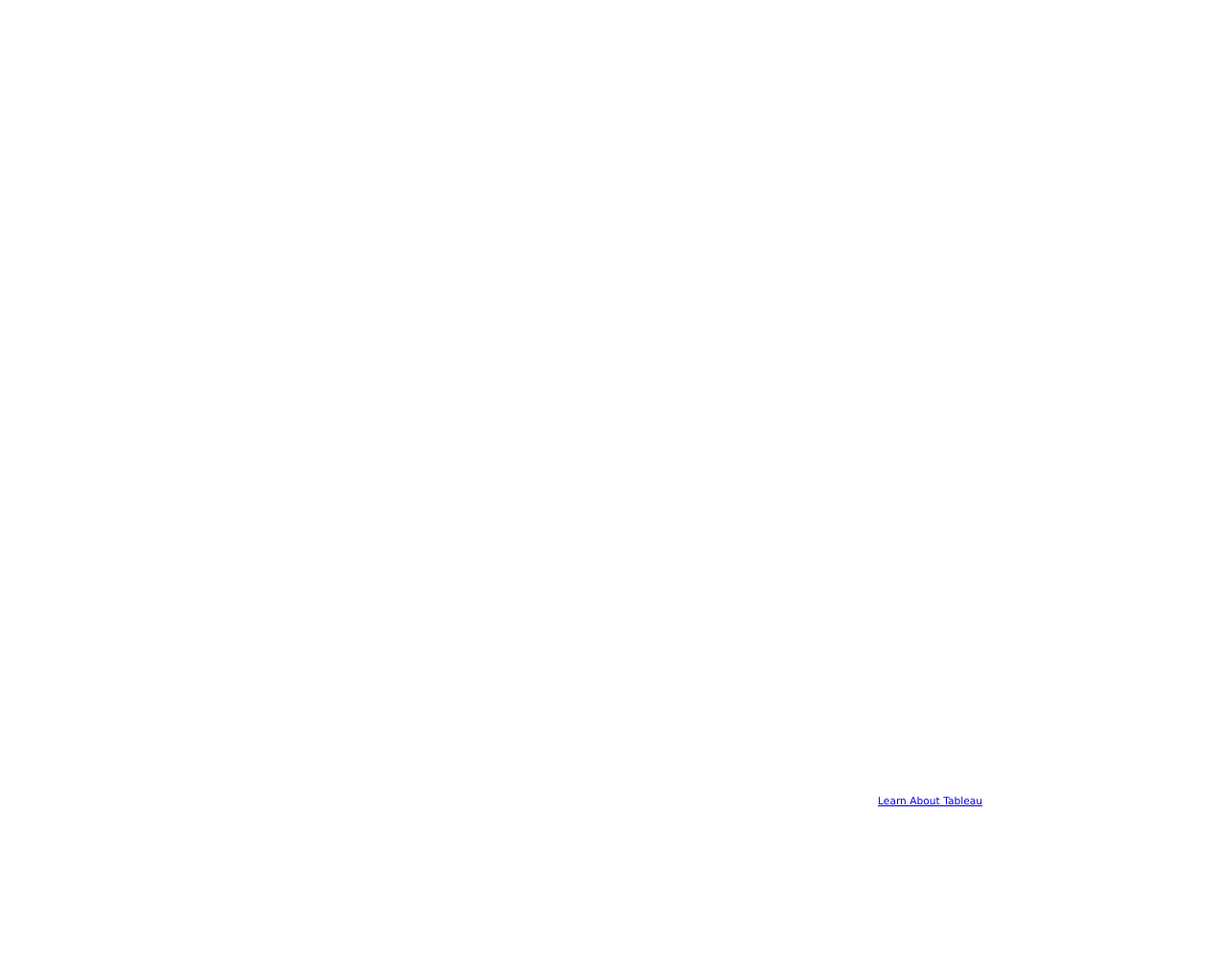
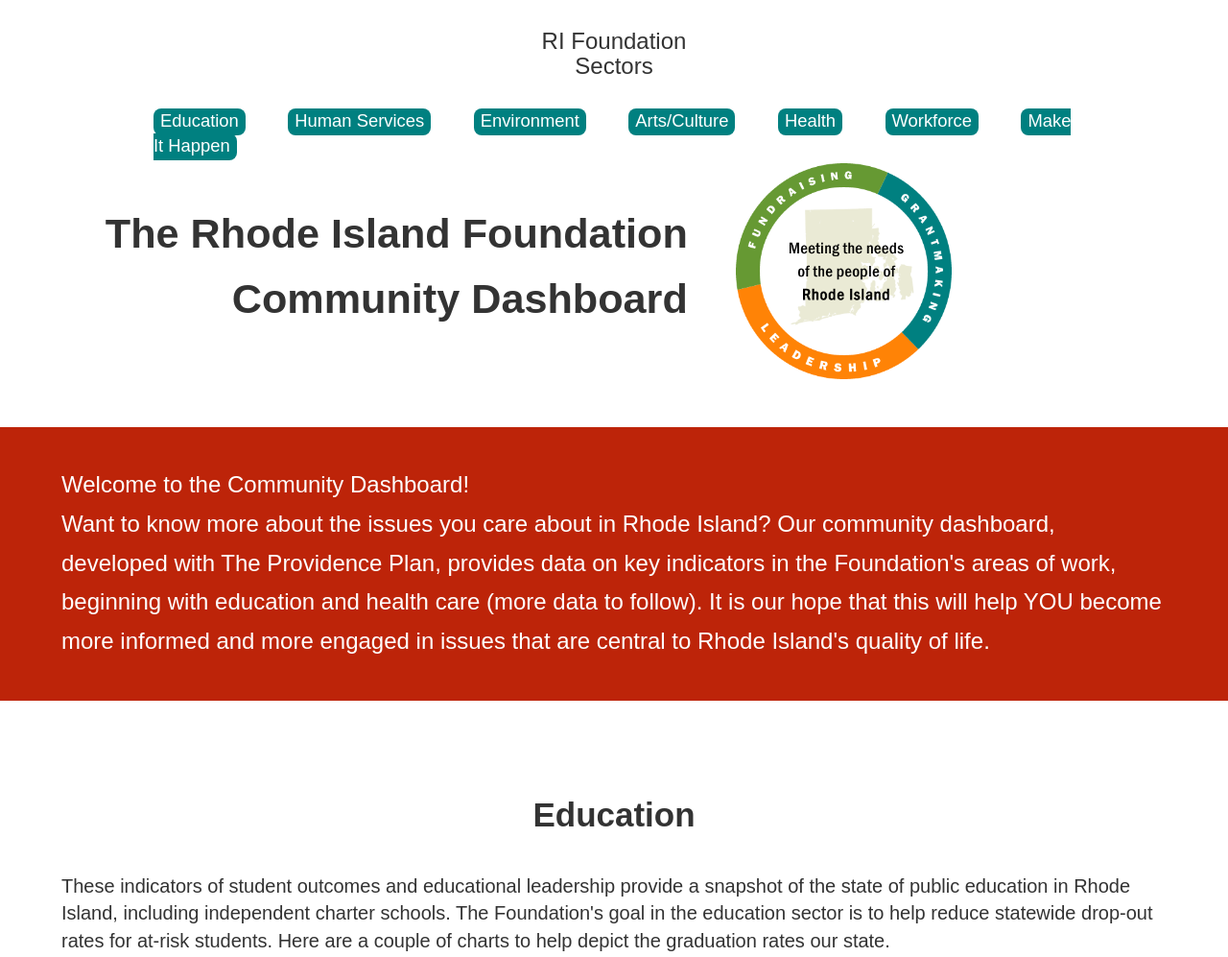
Before and after one commit to zcrosby/DataHUBScrolly, a plain HTML site: page index.html in a window 1280 px wide. Shown: the top 997 px of the page at 96% size. Before the commit the page ends 858 px from the top, so only its background shows below. Drawn offline with Linux system fonts and the light colour scheme; a web font is replaced by a local one.

Commit message:
centered the nav and adjusted the home btn to stick with nav header

```diff
--- a/css/scrolly.css
+++ b/css/scrolly.css
@@ -4,7 +4,6 @@ body, html{
 }
 
 body{
-	/*background-color: #F2EDAE; AM*/
 	font-family: 'News Cycle', Arial, sans-serif;
 }
 
@@ -33,7 +32,6 @@ h1, h2, h3, h4, h5{
 	width: 100%;
 	background-color: #FFFFFF;
 	margin: 0 auto 0 auto;
-	/*border: 2px solid #000;*/
 
 }
 /*#FAF5FA*/
@@ -45,39 +43,50 @@ h1, h2, h3, h4, h5{
 	/*border: 1px solid black;*/
 }
 
+#RI-Foun-header {
+	position: relative;
+	width: 201px;
+	margin: 0 auto;
+}
+
 #RI-Foun-header h3{
+	width: 201px;
 	padding: 30px 0 10px 0;
 }
-
-
 
 #Home-Btn{
 	display: none;
 	position: absolute;
-	left: 471px;
-	top: 21px;
+	left:-66px;
+	top:21px;
 }
 
 
 #nav{
-	width: 90%;
+	width: 960px;
 	height: 35px;
-	margin: 15px auto 10px auto;
+	margin: 20px auto 10px auto;
 	list-style-type: none;
-
 }
 
 #nav ul{
+
+	/*width: 95%;
+	margin: auto;*/
+	margin:0px;
+    padding:0px;
 	width: 100%;
-	/*display: -webkit-box;*/
-
 	list-style-type: none;
 }
 
 #nav li{
-    /*-webkit-box-flex: 1;*/
+	margin-left: 40px;
+	display: inline;
 	font-size: 1.15em;
-	display: inline;
+}
+
+#nav li.first{
+    margin-left:0px;
 }
 
 #nav li a{
@@ -88,7 +97,7 @@ h1, h2, h3, h4, h5{
 #nav li a:visited{
 	color: white;
 	background-color: #008080;
-	border-radius: 4px;
+	border-radius: 8px;
 }
 
 #nav li a:hover{
@@ -119,6 +128,10 @@ h1, h2, h3, h4, h5{
 #title-image{
 	padding: 170px 0 0 0;
 	margin: 0 0 0 30px;
+}
+
+#title-image img{
+	width:;
 }
 
 .content{
@@ -210,3 +223,76 @@ h1, h2, h3, h4, h5{
 	margin: 37px auto 20px auto;
 	text-align: center;
 }
+
+
+/* iPads (portrait) -----------
+
+@media screen (max-device-width: 768px) {
+
+	.container{
+		max-width: 100%;
+	}
+
+	#RI-Foun-header h3{
+		margin-left: 282px;
+	}
+
+	#Home-Btn{
+		left: 235px;
+	}
+
+	#nav{
+		min-width: 100%;
+	}
+
+	#nav ul{
+		width: 100%;
+	}
+
+	#nav li{
+		margin-left: 4px;
+		font-size: 1em;
+	}
+
+	.title-header{
+		width: 55%;
+		margin: 0 36px 0 54px;
+	}
+
+	.title-header h1{
+		font-size: 2.2em;
+	}
+
+	#title-image{
+		padding: 193px 0 0 0;
+	}
+
+	#title-image img {
+		width: 170px;
+	}
+
+	.content {
+		font-size: 1.15em;
+	}
+
+	#divToAddHomeBtn {
+		height: 335px;
+	}
+
+	.title-container .content {
+		font-size: 1.4em;
+		padding: 35px 0;
+	}
+
+	.sector iframe {
+		width: 98%;
+	}
+
+}
+*/
+
+/* Smartphones (portrait) ----------- */
+@media screen (max-device-width: 320px) {
+
+
+}
--- a/index.html
+++ b/index.html
@@ -1,9 +1,129 @@
+<!DOCTYPE html>
 <html>
+
 <head>
-	<title></title>
+	<meta charset="UTF-8">
+	<meta name="viewport" content="width=device-width, initial-scale=1, maximum-scale=1">
+
+	<title>scrolly</title>
+
+	<link href='http://fonts.googleapis.com/css?family=News+Cycle:400,700' rel='stylesheet' type='text/css' />
+	<link rel="stylesheet" type="text/css" href="css/bootstrap.min.css" />
+	<link rel="stylesheet" type="text/css" href="css/scrolly.css"/>
+
 </head>
+
 <body>
-<script type="text/javascript" src="http://public.tableausoftware.com/javascripts/api/viz_v1.js"></script><div class="tableauPlaceholder" style="width:1024px; height:820px;"><noscript><a href="#"><img alt=" " src="http:&#47;&#47;public.tableausoftware.com&#47;static&#47;images&#47;XY&#47;XYXY88RZG&#47;1_rss.png" style="border: none" /></a></noscript><object class="tableauViz" width="1024" height="820" style="display:none;"><param name="host_url" value="http%3A%2F%2Fpublic.tableausoftware.com%2F" /><param name="path" value="shared&#47;XYXY88RZG" /><param name="toolbar" value="yes" /><param name="static_image" value="http:&#47;&#47;public.tableausoftware.com&#47;static&#47;images&#47;XY&#47;XYXY88RZG&#47;1.png" /><param name="animate_transition" value="yes" /><param name="display_static_image" value="yes" /><param name="display_spinner" value="yes" /><param name="display_overlay" value="yes" /><param name="display_count" value="yes" /></object></div><div style="width:1024px;height:22px;padding:0px 10px 0px 0px;color:black;font:normal 8pt verdana,helvetica,arial,sans-serif;"><div style="float:right; padding-right:8px;"><a href="http://www.tableausoftware.com/public/about-tableau-products?ref=http://public.tableausoftware.com/shared/XYXY88RZG" target="_blank">Learn About Tableau</a></div></div>
+
+<div class="container" id="home">
+
+	<div class="header">
+
+		<div id="RI-Foun-header">
+
+			<div id="Home-Btn">
+				<a href="#home"><img src="images/RIStrategyCircle.png" width="50" height="auto"></a>
+			</div>
+
+			<h3>RI Foundation Sectors</h3>
+
+		</div>
+
+		<div id="nav">
+			<ul>
+				<li class="first"><a class="active" href="#education">Education</a></li>
+				<li><a href="#human-services">Human Services</a></li>
+				<li><a href="#environment">Environment</a></li>
+				<li><a href="#">Arts/Culture</a></li>
+				<li><a href="#">Health</a></li>
+				<li><a href="#">Workforce</a></li>
+				<li class="last"><a href="#">Make It Happen</a></li>
+			</ul>
+		</div>
+	</div>
+
+	<div class="title-container">
+
+		<div class="title-header">
+			<div class="head1">
+				<h1 >The Rhode Island Foundation</h1>
+			</div>
+
+			<div class="head2">
+				<h1 >Community Dashboard</h1>
+			</div>
+		</div><!--end title-header-->
+
+		<div id="title-image">
+			<img src="images/RIStrategyCircle.png" width="225" height="auto">
+		</div>
+		<div id="divToAddHomeBtn" class="content">
+			<p>Welcome to the Community Dashboard!</p>
+
+			<p>Want to know more about the issues you care about in Rhode Island? Our community dashboard, developed with The Providence Plan, provides data on key indicators in the Foundation's areas of work, beginning with education and health care (more data to follow). It is our hope that this will help YOU become more informed and more engaged in issues that are central to Rhode Island's quality of life.</p>
+		</div>
+	</div><!--end title-container-->
+
+
+<!-- Begin Sectors -->
+	<div id="scrolly-content">
+		<div class="sector" id="education">
+			<div class="sector-header">
+				<h2>Education</h2>
+			</div>
+
+			<div class="content">
+				<p>These indicators of student outcomes and educational leadership provide a snapshot of the state of public education in Rhode Island, including independent charter schools. The Foundation's goal in the education sector is to help reduce statewide drop-out rates for at-risk students. Here are a couple of charts to help depict the graduation rates our state.</p>
+			</div>
+
+			<iframe src="http://public.tableausoftware.com/views/Education_6/FourYearGraduationRate?:embed=y&:display_count=no" seamless="seamless">
+			</iframe>
+
+		</div><!--End Education -->
+
+		<div class="sector" id="human-services">
+			<div class="sector-header">
+				<h2>Human Services</h2>
+			</div>
+
+			<div class="content">
+				<p>The Foundation's goals for our work in the health sector are to reduce the number of Rhode Islanders without a primary care "medical home" and to increase the number of primary care physicians practicing in Rhode Island. The indicators in this section provide critical information about population health and access to care in Rhode Island. Explore data on access to care, chronic disease, and health behavior in our state.</p>
+			</div>
+
+			<iframe src="http://public.tableausoftware.com/views/HumanServices_0/ChildrenInPoverty?:embed=y&:display_count=no" seamless="seamless">
+			</iframe>
+
+		</div><!--End Human Service -->
+
+		<div class="sector" id="environment">
+			<div class="sector-header">
+				<h2>Environment</h2>
+			</div>
+
+			<div class="content">
+				<p>Lorem ipsum dolor sit amet, consectetur adipiscing elit. Duis placerat nisl purus, at volutpat odio scelerisque et. Mauris dictum ipsum nec nibh tincidunt hendrerit. Fusce eu nunc non velit vestibulum ullamcorper. Nulla lacinia erat commodo, sagittis justo et, tempus libero. Fusce quis sem magna. Aliquam dapibus felis ut euismod feugiat. Morbi vestibulum sem mauris, pulvinar scelerisque nunc fermentum quis. Nam mattis metus risus, quis blandit turpis congue in. Aenean faucibus ipsum pulvinar nibh vestibulum venenatis. ero. Fusce quis sem magna. Aliquam dapibus felis ut euismod feugiat. Morbi vestibulum sem mauris, pulvinar scelerisque nunc fermentum quis. Nam mattis metus risus, quis blandit turpis congue in. Aenean faucibus ipsum pulvinar nibh vestibulum venenatis.</p>
+			</div>
+
+			<iframe src="http://public.tableausoftware.com/views/Enviorment/EnergyConsumed?:embed=y&:display_count=no" seamless="seamless">
+			</iframe>
+
+		</div><!--End Environment -->
+	</div>
+<!--End Sectors -->
+
+</div><!-- end container-->
+
+<div id="footer">
+	<div class="content">
+		Rhode Island Foundation -- Community Dashboard
+	</div>
+
+</div>
+
+<script type="text/javascript" src="js/jquery.min.js"></script>
+<script type="text/javascript" src="js/bootstrap.min.js"></script>
+<script type="text/javascript" src="js/scrolly.js"></script>
+
 
 </body>
 </html>
--- a/js/scrolly.js
+++ b/js/scrolly.js
@@ -1,4 +1,3 @@
-
 
 function addHomeBtn(){
   var theWindow = $(window);
```
